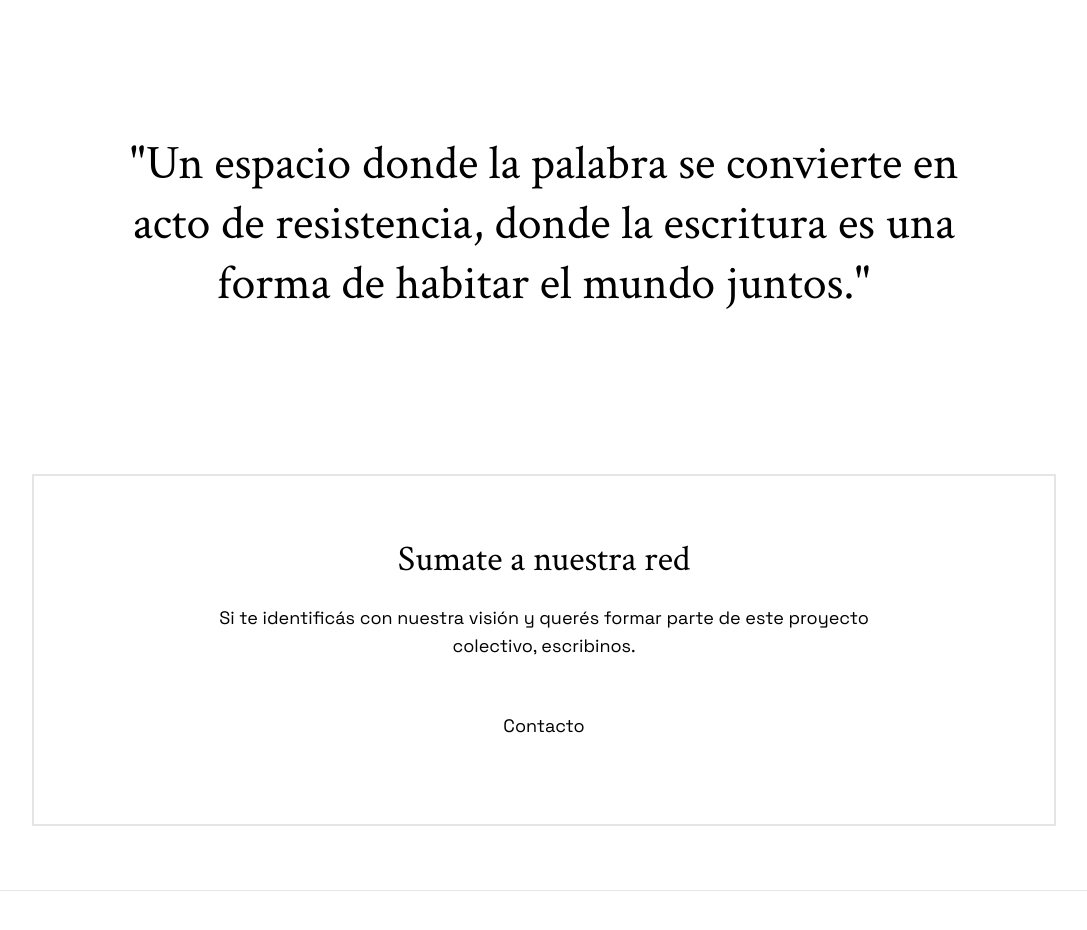
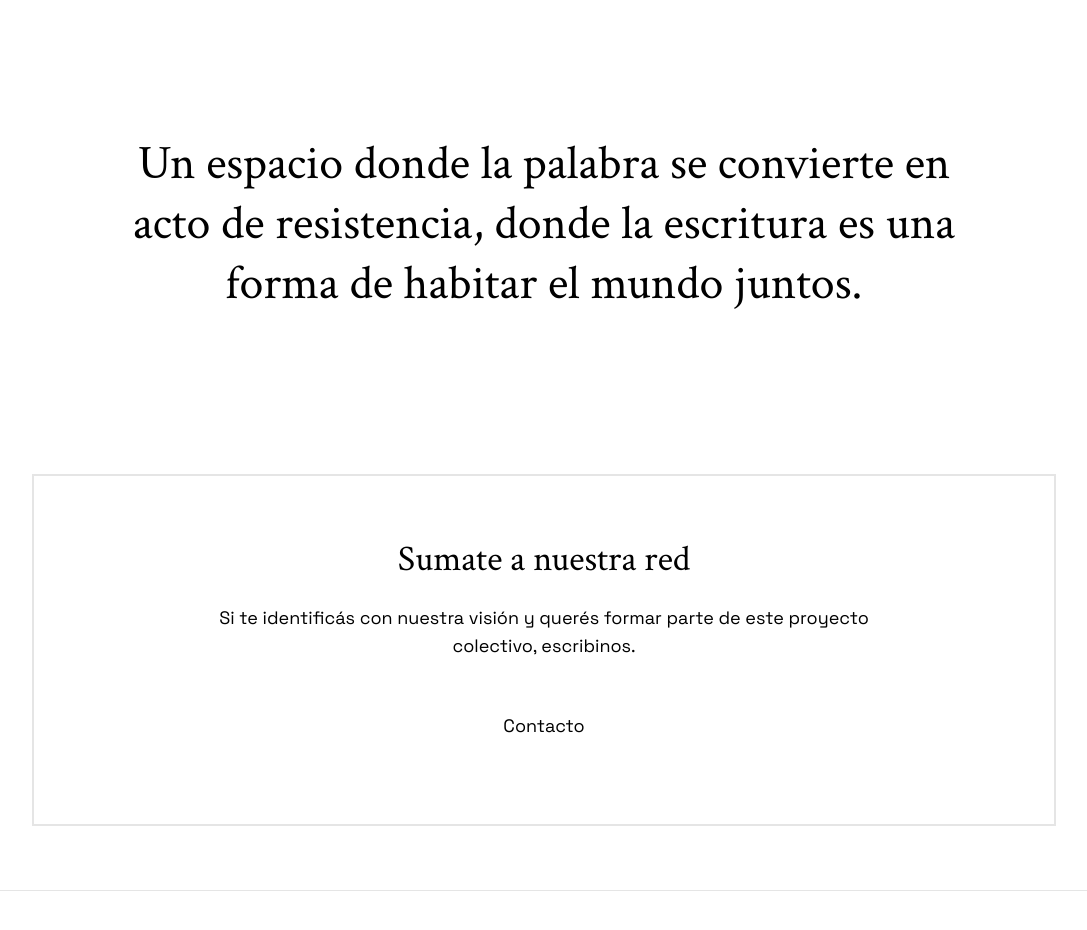
Before and after one commit to mariquelme42/ruido-visual-web, a React (Vite) app: page /acerca in a window 1280 px wide. Shown: the part 1820-2750 px from the top of the page, without its empty margins (96-1183 px from the left). Built offline with nearby package versions, Linux system fonts and the light colour scheme.

Commit message:
ajustes en textos

```diff
--- a/src/app/components/About.tsx
+++ b/src/app/components/About.tsx
@@ -145,8 +145,8 @@ export function About() {
               className="text-3xl md:text-5xl leading-tight max-w-4xl mx-auto"
               style={{ fontFamily: 'var(--font-serif)' }}
             >
-              "Un espacio donde la palabra se convierte en acto de resistencia, donde la escritura
-              es una forma de habitar el mundo juntos."
+              Un espacio donde la palabra se convierte en acto de resistencia, donde la escritura
+              es una forma de habitar el mundo juntos.
             </blockquote>
           </motion.section>
 
--- a/src/app/components/PublicationDetail.tsx
+++ b/src/app/components/PublicationDetail.tsx
@@ -125,7 +125,7 @@ const publications = [
     id: "el-bulbo-raquideo",
     title: "El bulbo raquídeo está indefinido en intelección",
     author: "Andrés Cañete",
-    year: "202",
+    year: "2025",
     type: "Poesía",
     collection: "Ruido Visual",
     cover: "/images/library/el-bulbo-raquideo.png",
```
